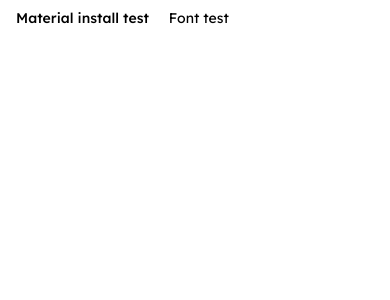
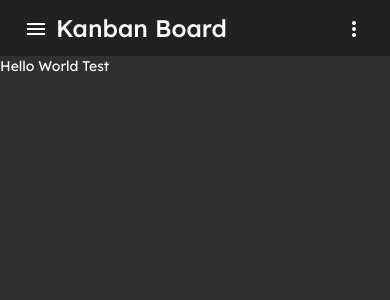
Before and after one commit to wilso663/kanban-board, an Angular app: page / in a window 390 px wide. Shown: the top 300 px of the page. Built offline with nearby package versions, Linux system fonts and the light colour scheme.

Commit message:
Added sidebar and navbar components. Added responsive layout.

```diff
--- a/src/app/app.component.html
+++ b/src/app/app.component.html
@@ -1,3 +1,5 @@
-<button mat-button>Material install test</button>
-Font test
-<router-outlet></router-outlet>
+<app-shell>
+  Hello World
+  <router-outlet></router-outlet>
+  Test
+</app-shell>
--- a/src/app/shared/shell/shell.component.html
+++ b/src/app/shared/shell/shell.component.html
@@ -1 +1,62 @@
-<p>shell works!</p>
+<mat-sidenav-container class="sidenav-container">
+
+  <!-- Sidenav start -->
+  <mat-sidenav #drawer class="sidenav"
+    fixedInViewport
+    [attr.role]="(isHandset$ | async) ? 'dialog' : 'navigation'"
+    [mode]="(isHandset$ | async) ? 'over' : 'side'"
+    [opened]="false"
+  >
+    <mat-toolbar>Menu</mat-toolbar>
+    <mat-nav-list>
+      <a mat-list-item routerLink="/" (click)="drawer.close()">Home</a>
+      <a mat-list-item routerLink="/login" (click)="drawer.close()">Login</a>
+      <a mat-list-item routerLink="/kanban" (click)="drawer.close()">Kanban demo</a>
+      <a mat-list-item routerLink="/customers" (click)="drawer.close()">SSR demo</a>
+    </mat-nav-list>
+  </mat-sidenav>
+  <!-- Sidenav end -->
+
+
+  <mat-sidenav-content>
+  <!--  Toolbar start -->
+  <mat-toolbar>
+    <button
+      type="button"
+      aria-label="Toggle sidenav"
+      mat-icon-button
+      (click)="drawer.toggle()"
+      *ngIf="isHandset$ | async"
+    >
+      <mat-icon aria-label="Side nav toggle icon">menu</mat-icon>
+    </button>
+    <span class="logo" routerLink="/">Kanban Board</span>
+
+    <span class="fill-space"></span>
+    <div *ngIf="!(isHandset$ | async)">
+      <a mat-button routerLink="/kanban">Kanban demo</a>
+      <a mat-button routerLink="/customers">SSR demo</a>
+      <a mat-button routerLink="/login">Login</a>
+    </div>
+    <!-- Dropdown menu start -->
+    <button mat-icon-button [matMenuTriggerFor]="menu" aria-label="Example icon button with menu">
+      <mat-icon>more_vert</mat-icon>
+    </button>
+    <mat-menu #menu="matMenu">
+      <a mat-menu-item href="https://swilsoncode.dev">
+        <i>💬 </i>
+        <span>Check out my site</span>
+      </a>
+      <a mat-menu-item href="https://github.com/wilso663">
+        <i>💬 </i>
+        <span>See my Github</span>
+      </a>
+    </mat-menu>
+    <!-- Dropdown menu end -->
+  </mat-toolbar>
+  <!-- Toolbar end -->
+
+  <!-- Transclusion -->
+    <ng-content></ng-content>
+  </mat-sidenav-content>
+</mat-sidenav-container>
--- a/src/app/shared/shell/shell.component.scss
+++ b/src/app/shared/shell/shell.component.scss
@@ -0,0 +1,45 @@
+.sidenav-container {
+  height: 100%;
+}
+
+.logo {
+  font-size: 1.2em;
+  cursor: pointer;
+  outline: none;
+}
+
+.mat-drawer-side {
+  border: none;
+  box-shadow: 1px 1px 10px 1px rgba(0, 0, 0, 0.3);
+}
+
+.sidenav {
+  width: 200px;
+  font-family: 'Lexend Deca', sans-serif;
+}
+
+.sidenav .mat-toolbar {
+  background: inherit;
+}
+
+.mat-toolbar.mat-primary {
+  position: sticky;
+  top: 0;
+  z-index: 1;
+}
+
+.fill-space {
+  flex: 1 1 auto;
+}
+
+i {
+  font-style: normal;
+  font-size: 1.25em;
+  margin-right: 16px;
+}
+
+.avatar {
+  width: 1.75em;
+  border-radius: 50%;
+  margin: 0 10px 5px;
+}
--- a/src/app/shared/shell/shell.component.ts
+++ b/src/app/shared/shell/shell.component.ts
@@ -1,15 +1,21 @@
-import { Component, OnInit } from '@angular/core';
+import { Component } from '@angular/core';
+import { BreakpointObserver, Breakpoints } from '@angular/cdk/layout';
+import { Observable } from 'rxjs';
+import { map, shareReplay } from 'rxjs/operators';
 
 @Component({
   selector: 'app-shell',
   templateUrl: './shell.component.html',
   styleUrls: ['./shell.component.scss']
 })
-export class ShellComponent implements OnInit {
+export class ShellComponent {
 
-  constructor() { }
+  isHandset$: Observable<boolean> = this.breakpointObserver.observe([Breakpoints.Handset])
+  .pipe(
+    map(result => result.matches),
+    shareReplay()
+  );
+  constructor(private breakpointObserver: BreakpointObserver) { }
 
-  ngOnInit(): void {
-  }
 
 }
--- a/src/styles.scss
+++ b/src/styles.scss
@@ -62,7 +62,7 @@
 
 // Create the theme object. A theme consists of configurations for individual
 // theming systems such as "color" or "typography".
-$kanban-board-theme: mat.define-light-theme((
+$kanban-board-theme: mat.define-dark-theme((
   color: (
     primary: $kanban-board-primary,
     accent: $kanban-board-accent,
```
